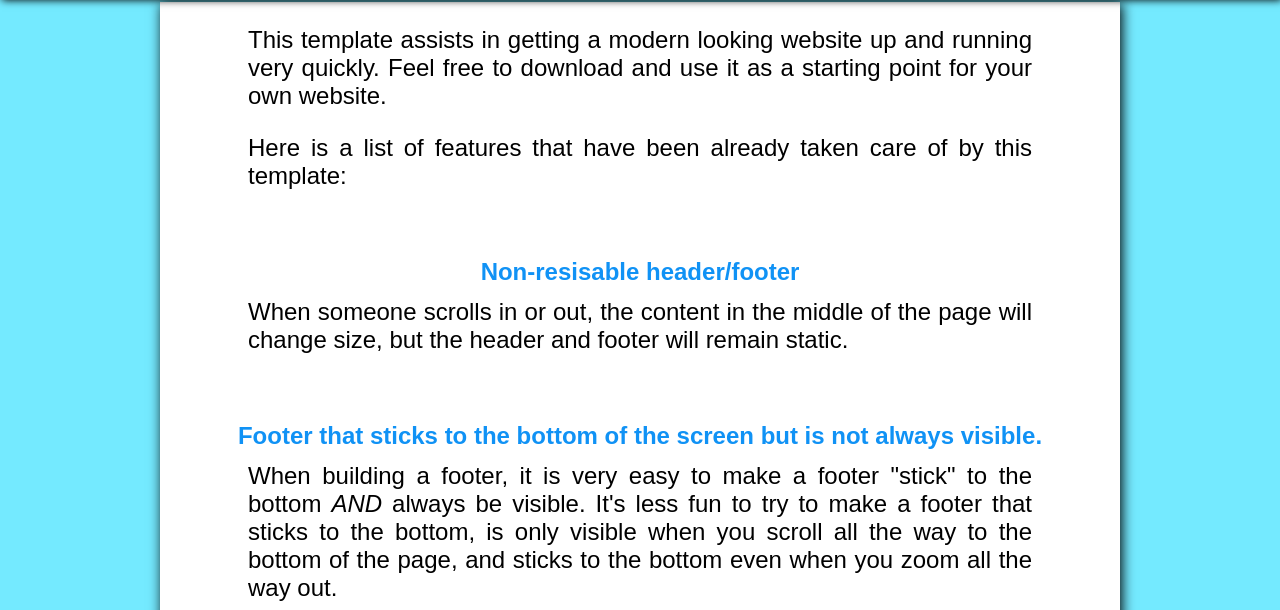
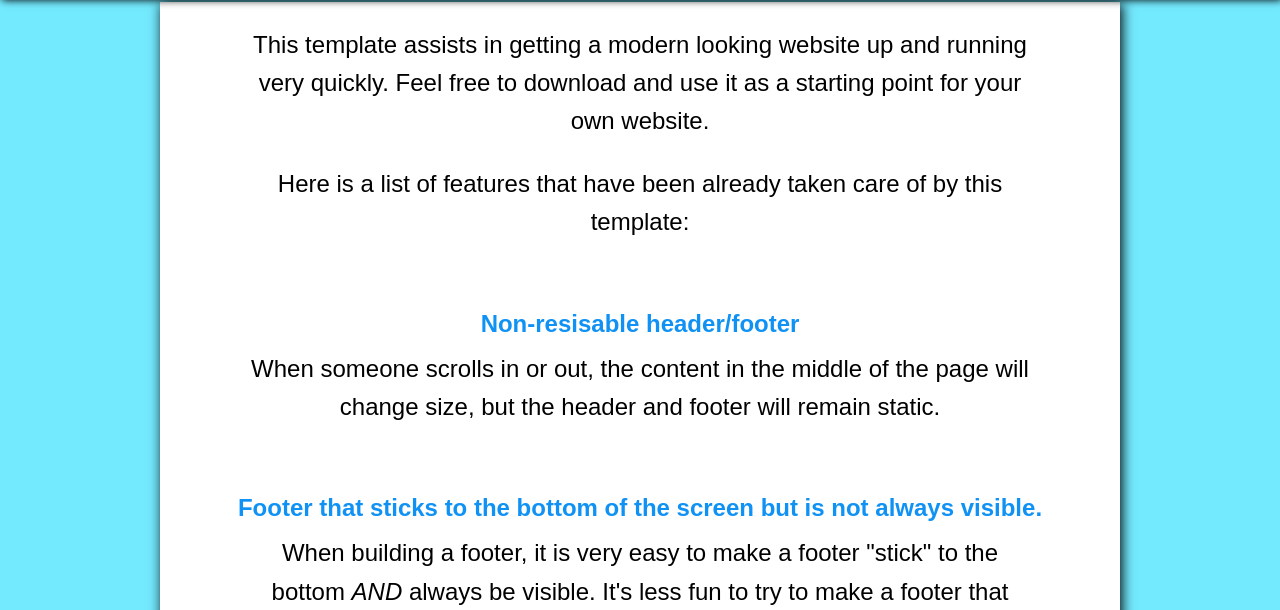
Before and after one commit to ChrisSaladin/ChrisSaladin.github.io, a plain HTML site: page Responsive-No-JS/index.html in a window 1280 px wide. Shown: the part 190-800 px from the top of the page. Drawn offline with Linux system fonts and the light colour scheme.

Commit message:
Add files via upload

```diff
--- a/Responsive-No-JS/styles.css
+++ b/Responsive-No-JS/styles.css
@@ -276,13 +276,14 @@ main {
    padding: .5em 1em;
    background-color: white;
    box-shadow: .1em .1em .5em black;
-   min-height: 89.6vh;
+   min-height: 90.5vh;
    text-align: center;
 }
 
 main p {
     padding: .5em 5vw;
-    text-align: justify;
+    text-align: center;
+    line-height: 1.6;
 }
 
 /* style the footer */
--- a/Responsive-No-JS/stylesDark.css
+++ b/Responsive-No-JS/stylesDark.css
@@ -270,14 +270,15 @@ main {
    padding: .5em 1em;
    background-color: #44475A;
    color: #F8F8F2;
-   min-height: 89.6vh;
+   min-height: 90.5vh;
    text-align: center;
    box-shadow: .1em .1em .5em black;
 }
 
 main p {
     padding: .5em 5vw;
-    text-align: justify;
+    text-align: center;
+    line-height: 1.6;
 }
 
 /* style the footer */
--- a/Responsive-No-JS/stylesGray.css
+++ b/Responsive-No-JS/stylesGray.css
@@ -262,14 +262,15 @@ main {
    font-size: 1.5em;
    padding: .5em 1em;
    background-color: rgb(236, 236, 236);
-   min-height: 89.6vh;
+   min-height: 90.5vh;
    text-align: center;
    box-shadow: .1em .1em .5em black;
 }
 
 main p {
     padding: .5em 5vw;
-    text-align: justify;
+    text-align: center;
+    line-height: 1.6;
 }
 
 /* style the footer */
```
